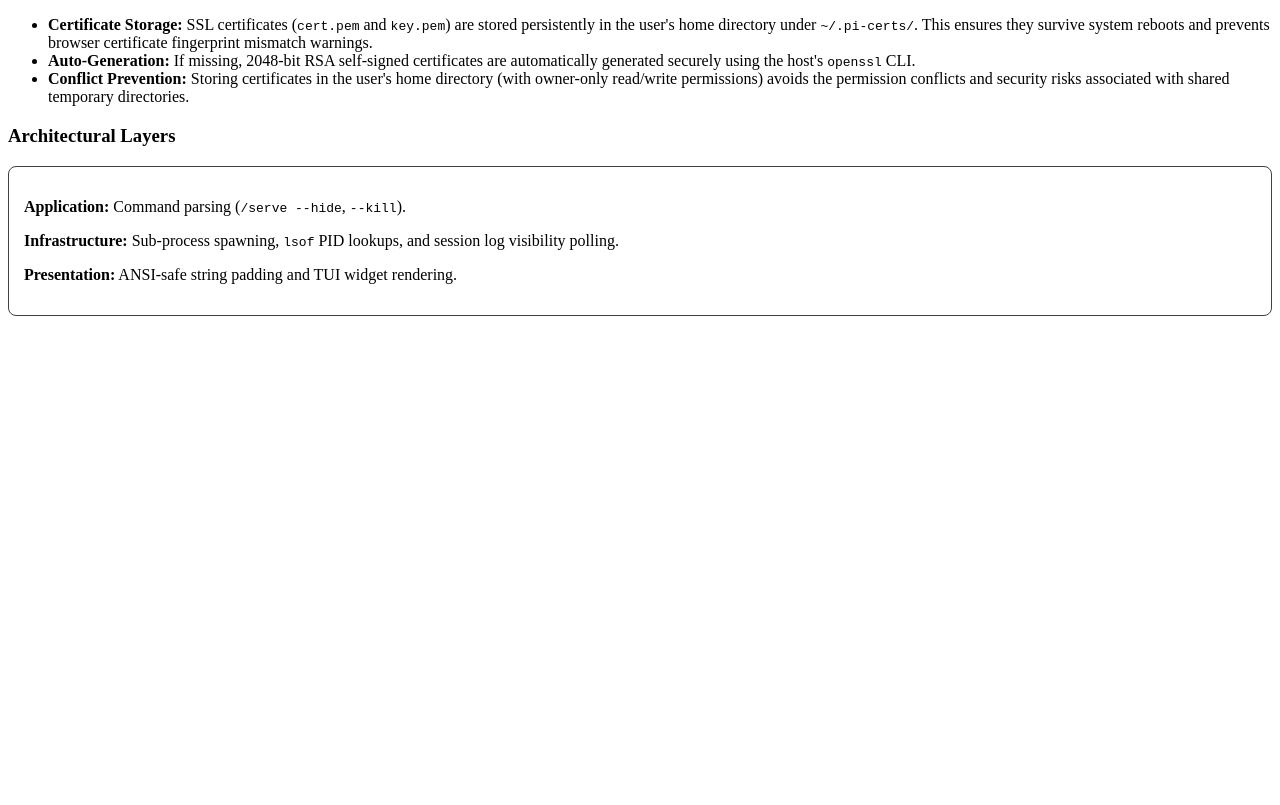
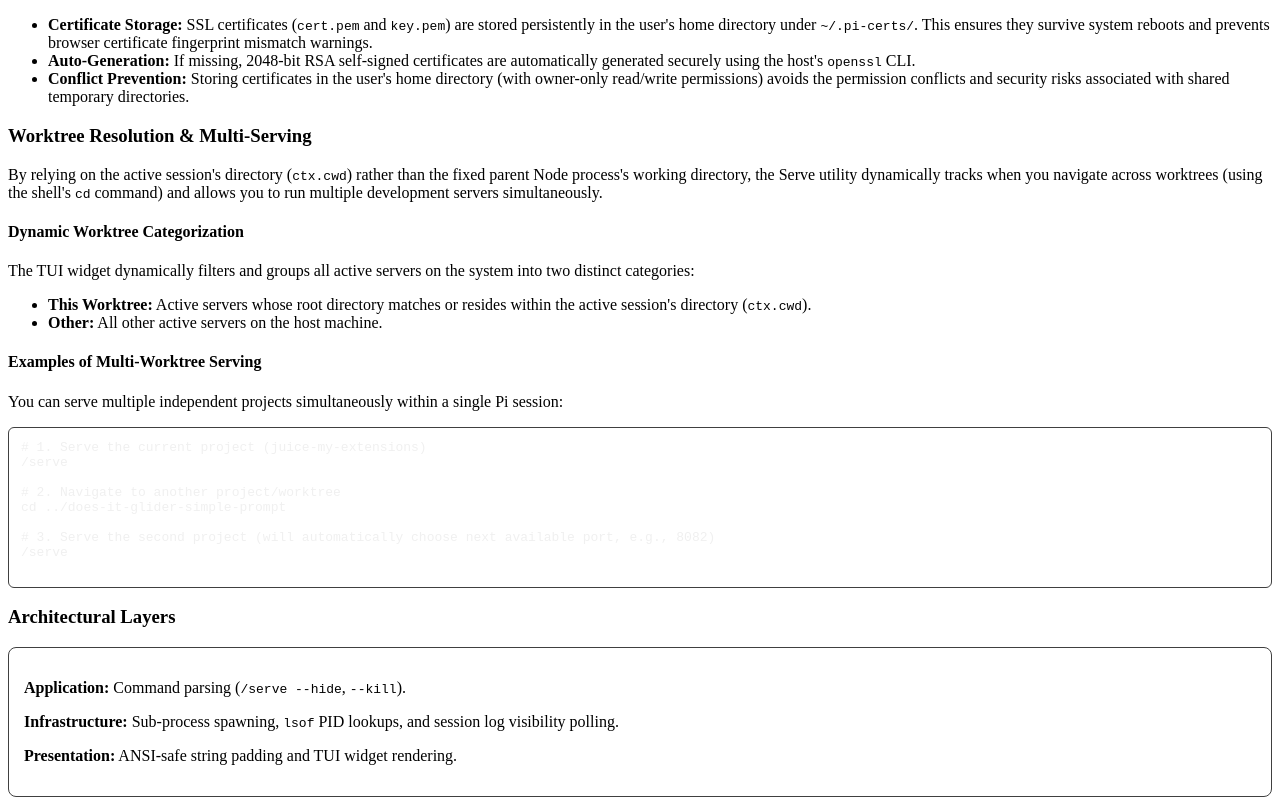
Before and after one commit to duppypro/does-it-glider, a plain HTML site: page docs/extensions/EXT_SERVE.html in a window 1280 px wide. Shown: the part 983-1788 px from the top of the page. Before the commit the page ends 1307 px from the top, so only its background shows below. Drawn offline with Linux system fonts and the light colour scheme.

Commit message:
Spec Approved: Dynamic multi-worktree serving and UI categorization 👑π🐱

```diff
--- a/docs/extensions/EXT_SERVE.html
+++ b/docs/extensions/EXT_SERVE.html
@@ -30,6 +30,29 @@
         <li><strong>Auto-Generation:</strong> If missing, 2048-bit RSA self-signed certificates are automatically generated securely using the host's <code>openssl</code> CLI.</li>
         <li><strong>Conflict Prevention:</strong> Storing certificates in the user's home directory (with owner-only read/write permissions) avoids the permission conflicts and security risks associated with shared temporary directories.</li>
     </ul>
+
+    <h3>Worktree Resolution & Multi-Serving</h3>
+    <p>By relying on the active session's directory (<code>ctx.cwd</code>) rather than the fixed parent Node process's working directory, the Serve utility dynamically tracks when you navigate across worktrees (using the shell's <code>cd</code> command) and allows you to run multiple development servers simultaneously.</p>
+
+    <h4>Dynamic Worktree Categorization</h4>
+    <p>The TUI widget dynamically filters and groups all active servers on the system into two distinct categories:</p>
+    <ul>
+        <li><strong>This Worktree:</strong> Active servers whose root directory matches or resides within the active session's directory (<code>ctx.cwd</code>).</li>
+        <li><strong>Other:</strong> All other active servers on the host machine.</li>
+    </ul>
+
+    <h4>Examples of Multi-Worktree Serving</h4>
+    <p>You can serve multiple independent projects simultaneously within a single Pi session:</p>
+    <pre style="background: var(--box-bg); padding: 12px; border-radius: 6px; border: 1px solid #404040; overflow-x: auto; color: #f0f0f0;">
+# 1. Serve the current project (juice-my-extensions)
+/serve
+
+# 2. Navigate to another project/worktree
+cd ../does-it-glider-simple-prompt
+
+# 3. Serve the second project (will automatically choose next available port, e.g., 8082)
+/serve
+    </pre>
 
     <h3>Architectural Layers</h3>
     <div style="background: var(--box-bg); padding: 15px; border-radius: 8px; border: 1px solid #404040;">
```
